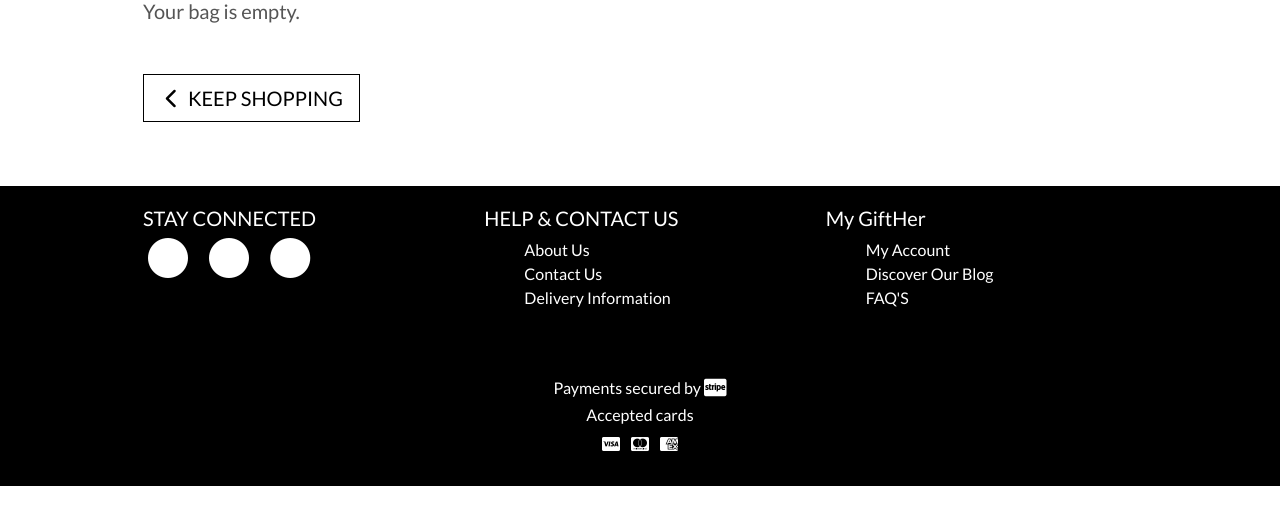
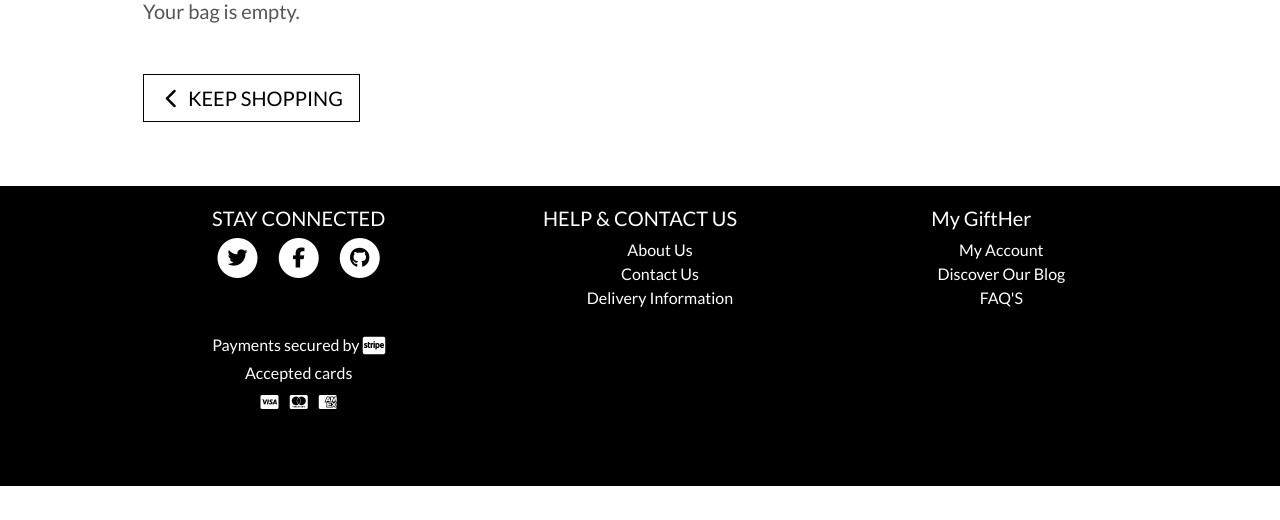
Before and after one commit to LRomero2/gift_her, a Django app: page /bag/ in a window 1280 px wide. Shown: the part 280-800 px from the top of the page. Run offline with Django 3.2, Linux system fonts and the light colour scheme; some libraries are stand-ins or nearby versions.

Commit message:
Styled footer text.

```diff
--- a/static/css/base.css
+++ b/static/css/base.css
@@ -369,6 +369,11 @@ footer li a{
     color:black;
 }
 
+
+i.fa-inverse{
+    color:black;
+}
+
 #h1-hero-footer{
 color:black;
 }
--- a/templates/base.html
+++ b/templates/base.html
@@ -142,10 +142,10 @@
 
 <footer class="footer_index">
 <div class="container" id="footer-links-container">
-  <div class="row">
+  <div class="row text-center">
     <div class="col-lg-4">
         <h5>STAY CONNECTED</h5>
-         <ul class="list-inline">
+         <ul class="list-inline text-center">
             <li class="list-inline-item">
               <a href="https://twitter.com/?lang=en-gb" class="text-decoration-none" target="_blank" rel="noopener noreferrer">
                 <span class="fa-stack fa-lg" id="social-media-links">
@@ -171,29 +171,8 @@
               </a>
             </li>
           </ul>
-    </div>
-    <div class="col-lg-4">
-         <h5>HELP & CONTACT US</h5>
-      <ul id="footer-links">
-      <li><a href="{% url 'about' %}" class="text-decoration-none">About Us</a></li>
-      <li><a href="{% url 'contact_us' %}" class="text-decoration-none">Contact Us</a></li>
-      <li><a href="{% url 'delivery_info' %}" class="text-decoration-none">Delivery Information</a></li>
-      </ul>
-    </div>
-    <div class="col-lg-4">
-        <h5>My GiftHer</h5>
-      <ul id="footer-links2">
-      <li><a href="{% url 'account_login' %}" class="text-decoration-none">My Account</a></li>
-      <li><a href="{% url 'blog' %}" class="text-decoration-none">Discover Our Blog</a></li>
-      <li><a href="{% url 'faqs' %}" class="text-decoration-none">FAQ'S</a></li>
-                {% if request.user.is_authenticated %}
-      <li><a href="{% url 'order_history' order.order_number %}" class="text-decoration-none">My Orders</a></li>
-                {% endif %}
-      </ul>
-    </div>
-  </div>
-  <div class="row">
-<div class="col-12 text-center" id="footer-payment">
+<div class="row">
+<div class="col-12 mt-4 text-center" id="footer-payment">
  <h6 class="text-white">Payments secured by <i class="fab fa-cc-stripe fa-lg"></i></h6>
             <h6 class="text-white">Accepted cards</h6>
                 <ul class="list-inline list-unstyled">
@@ -208,6 +187,27 @@
                     </li>
                 </ul>
             </div>
+  </div>
+    </div>
+    <div class="col-lg-4 text-center">
+         <h5>HELP & CONTACT US</h5>
+      <ul id="footer-links">
+      <li><a href="{% url 'about' %}" class="text-decoration-none">About Us</a></li>
+      <li><a href="{% url 'contact_us' %}" class="text-decoration-none">Contact Us</a></li>
+      <li><a href="{% url 'delivery_info' %}" class="text-decoration-none">Delivery Information</a></li>
+      </ul>
+    </div>
+    <div class="col-lg-4 text-center">
+        <h5>My GiftHer</h5>
+      <ul id="footer-links2">
+      <li><a href="{% url 'account_login' %}" class="text-decoration-none">My Account</a></li>
+      <li><a href="{% url 'blog' %}" class="text-decoration-none">Discover Our Blog</a></li>
+      <li><a href="{% url 'faqs' %}" class="text-decoration-none">FAQ'S</a></li>
+                {% if request.user.is_authenticated %}
+      <li><a href="{% url 'order_history' order.order_number %}" class="text-decoration-none">My Orders</a></li>
+                {% endif %}
+      </ul>
+    </div>
   </div>
 </div>
 </footer>
```
